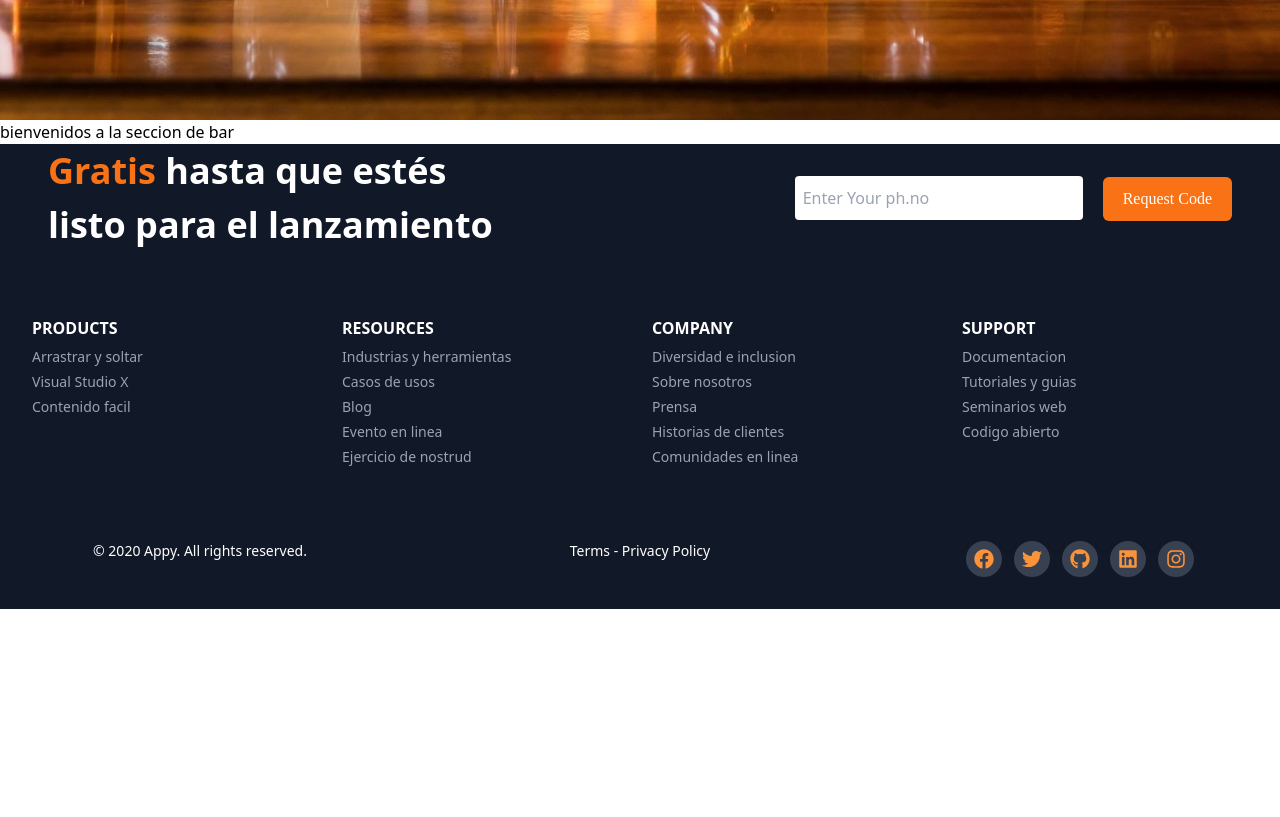
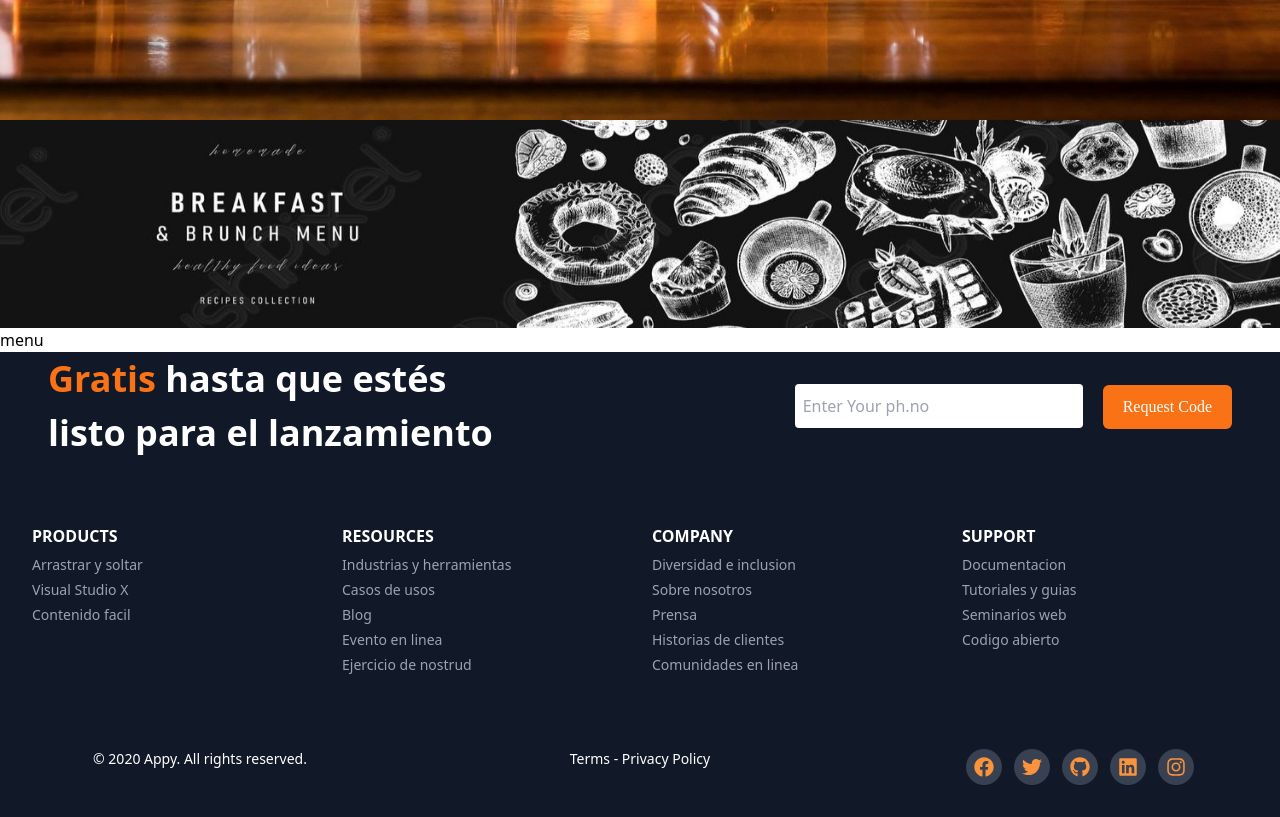
Before and after one commit to francmauric/pizzeria, a Next.js app: page /Bar in a window 1280 px wide. Shown: the part 840-1657 px from the top of the page. Before the commit the page ends 1449 px from the top, so only its background shows below. Built offline with nearby package versions, Linux system fonts and the light colour scheme.

Commit message:
preparando el menu de cocktail de page/bar

```diff
--- a/pages/Bar.tsx
+++ b/pages/Bar.tsx
@@ -3,6 +3,8 @@ import NavBar from '@/components/NavBar'
 import Link from "next/link"
 import Footer from '@/components/Footer'
 import NavBarMobile from '@/components/NavBarMobile'
+import Banner from '@/components/Banner'
+
 
 export default function bar () {
 
@@ -18,7 +20,14 @@ export default function bar () {
                     <img className="w-full relative z-10 absolute inset-0 object-cover" src="images/cocktailbar.jpg" alt="tavolo" />
                 </div>
             </div>
-            <h1>bienvenidos a la seccion de bar</h1>
+            <div>
+                <Banner />
+            </div>
+            <main>
+                <div>
+                    <h1>menu</h1>
+                </div>
+            </main>
             <Footer/>
         </div>
     )
```
